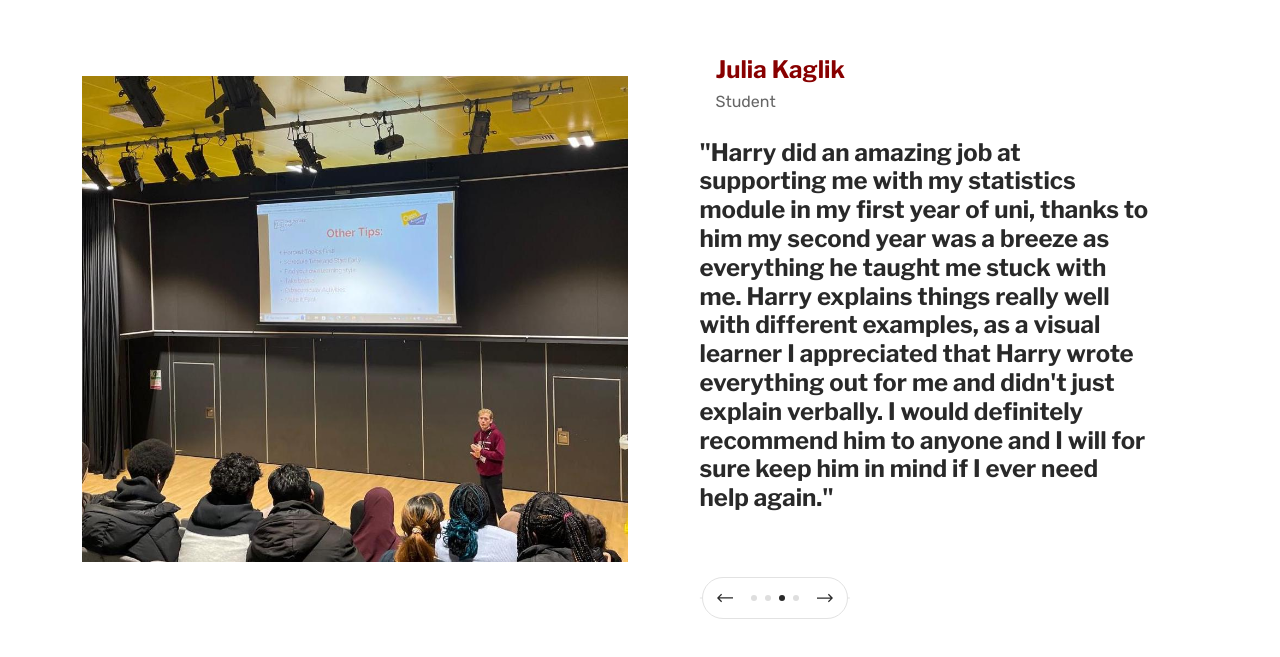
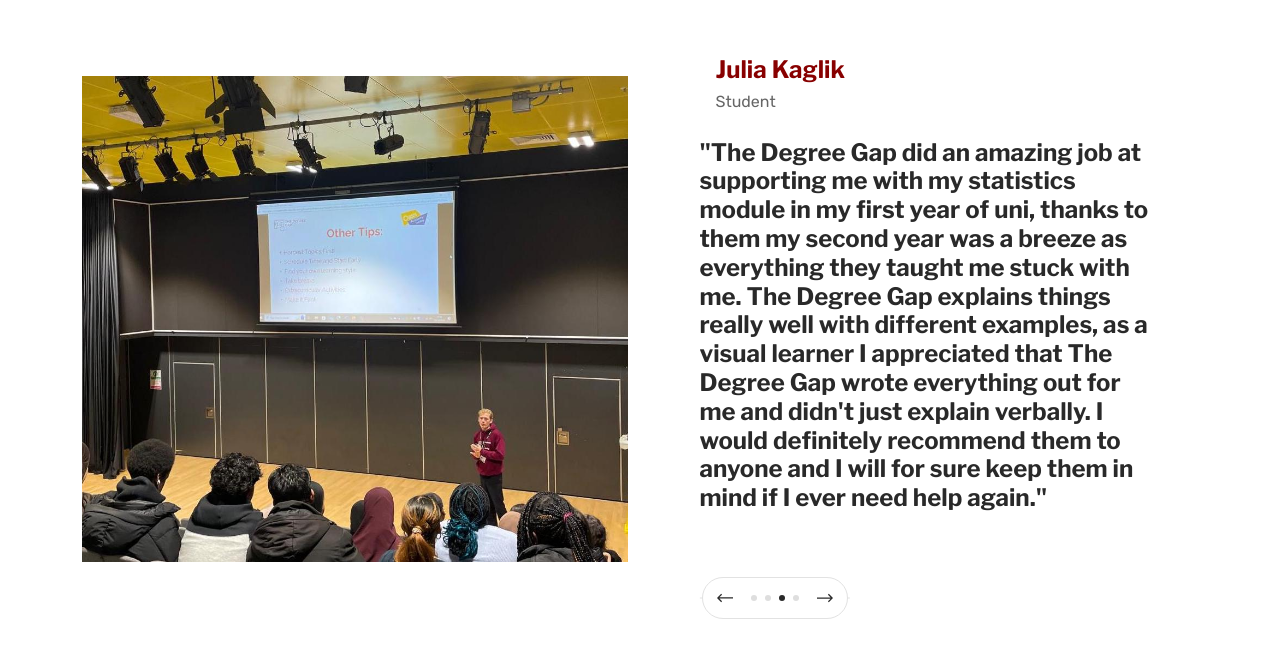
Before and after one commit to Harrygodfrey132/final-landing-page, a Next.js app: page /customer in a window 1280 px wide. Shown: the part 549-1206 px from the top of the page. Built offline with nearby package versions, Linux system fonts and the light colour scheme.

Commit message:
Your update message here

```diff
--- a/components/layout/MainMenu.tsx
+++ b/components/layout/MainMenu.tsx
@@ -70,7 +70,7 @@ export default function MainMenu() {
                         </Link>
                     </li>
                     <li>
-                        <Link className="dropdown-item text-capitalize gap-2 py-3 border-bottom" href="https://www.thedegreegap.com/teachers/languages/A-Level-Maths">
+                        <Link className="dropdown-item text-capitalize gap-2 py-3 border-bottom" href="https://www.thedegreegap.com/teachers/languages/A-level-Maths">
                             <svg xmlns="http://www.w3.org/2000/svg" width={32} height={32} viewBox="0 0 32 32" fill="none">
                                 <path
                                     d="M29.1875 1H2.8125C1.26172 1 0 2.26172 0 3.8125V22.5625C0 24.1133 1.26172 25.375 2.8125 25.375H10.9492L9.69922 29.125H6.625C6.10718 29.125 5.6875 29.5447 5.6875 30.0625C5.6875 30.5803 6.10718 31 6.625 31H25.375C25.8928 31 26.3125 30.5803 26.3125 30.0625C26.3125 29.5447 25.8928 29.125 25.375 29.125H22.3008L21.0508 25.375H29.1875C30.7383 25.375 32 24.1133 32 22.5625V3.8125C32 2.26172 30.7383 1 29.1875 1ZM11.6758 29.125L12.9258 25.375H19.0742L20.3242 29.125H11.6758ZM30.125 22.5625C30.125 23.0793 29.7043 23.5 29.1875 23.5C27.7712 23.5 4.23608 23.5 2.8125 23.5C2.29565 23.5 1.875 23.0793 1.875 22.5625V21.625H30.125V22.5625ZM30.125 19.75H1.875V3.8125C1.875 3.29565 2.29565 2.875 2.8125 2.875H29.1875C29.7043 2.875 30.125 3.29565 30.125 3.8125V19.75Z"
--- a/components/sections/customer/Section1.tsx
+++ b/components/sections/customer/Section1.tsx
@@ -69,7 +69,7 @@ export default function Section1() {
                                                     <p className="mb-0">Student</p>
                                                 </div>
                                             </div>
-                                            <h6 className="mb-0 mt-4">"Harry Godfrey transformed my performance in mathematical economics modules—such as microeconomics, macroeconomics, and statistics and maths for economics—taking me from a third class (or lower) to a first. I know for a fact that his support helped me exceed my expectations, thanks to his patience and ability to adapt to my needs."</h6>
+                                            <h6 className="mb-0 mt-4">"The Degree Gap transformed my performance in mathematical economics modules—such as microeconomics, macroeconomics, and statistics and maths for economics—taking me from a third class (or lower) to a first. I know for a fact that his support helped me exceed my expectations, thanks to his patience and ability to adapt to my needs."</h6>
                                         </div>
                                     </SwiperSlide>
                                     <SwiperSlide>
@@ -82,7 +82,7 @@ export default function Section1() {
                                                     <p className="mb-0">Student</p>
                                                 </div>
                                             </div>
-                                            <h6 className="mb-0 mt-4">"Harry has been a game-changer in my academic journey. After a tough first year due to the coronavirus, Harry's tutoring in economics and mathematics turned things around for me. His knowledge and clear teaching style made complex concepts easy to understand. Thanks to his guidance, I've now secured my dream job. I would definitely recommend 'The Degree Gap' for anyone looking to excel in their studies."</h6>
+                                            <h6 className="mb-0 mt-4">"The Degree Gap has been a game-changer in my academic journey. After a tough first year due to the coronavirus, their tutoring in economics and mathematics turned things around for me. Their knowledge and clear teaching style made complex concepts easy to understand. Thanks to their guidance, I've now secured my dream job. I would definitely recommend 'The Degree Gap' for anyone looking to excel in their studies."</h6>
                                         </div>
                                     </SwiperSlide>
                                     <SwiperSlide>
@@ -95,7 +95,7 @@ export default function Section1() {
                                                     <p className="mb-0">Student</p>
                                                 </div>
                                             </div>
-                                            <h6 className="mb-0 mt-4">"Harry did an amazing job at supporting me with my statistics module in my first year of uni, thanks to him my second year was a breeze as everything he taught me stuck with me. Harry explains things really well with different examples, as a visual learner I appreciated that Harry wrote everything out for me and didn't just explain verbally. I would definitely recommend him to anyone and I will for sure keep him in mind if I ever need help again."</h6>
+                                            <h6 className="mb-0 mt-4">"The Degree Gap did an amazing job at supporting me with my statistics module in my first year of uni, thanks to them my second year was a breeze as everything they taught me stuck with me. The Degree Gap explains things really well with different examples, as a visual learner I appreciated that The Degree Gap wrote everything out for me and didn't just explain verbally. I would definitely recommend them to anyone and I will for sure keep them in mind if I ever need help again."</h6>
                                         </div>
                                     </SwiperSlide>
                                     <SwiperSlide>
@@ -108,7 +108,7 @@ export default function Section1() {
                                                     <p className="mb-0">Student</p>
                                                 </div>
                                             </div>
-                                            <h6 className="mb-0 mt-4">"I was having trouble with some areas of my economics a level course before getting in contact with Harry. He walked me through everything I needed help with, from content I was weak with to exam technique that I was lacking. His insight, examples and willingness to go the extra step really helped me to regain my confidence in economics, having achieved a predicted a* with his help."</h6>
+                                            <h6 className="mb-0 mt-4">"I was having trouble with some areas of my economics a level course before getting in contact with The Degree Gap. They walked me through everything I needed help with, from content I was weak with to exam technique that I was lacking. Their insight, examples and willingness to go the extra step really helped me to regain my confidence in economics, having achieved a predicted a* with their help."</h6>
                                         </div>
                                     </SwiperSlide>
                                 </div>
```
